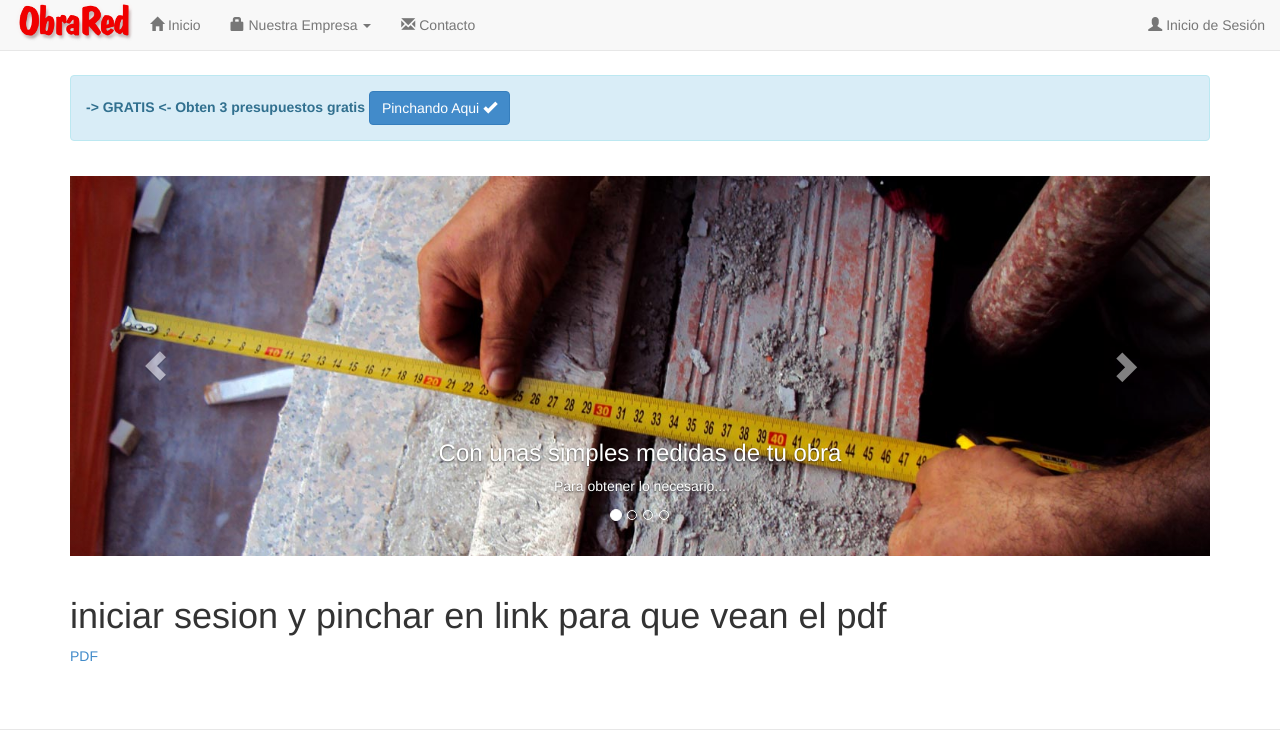
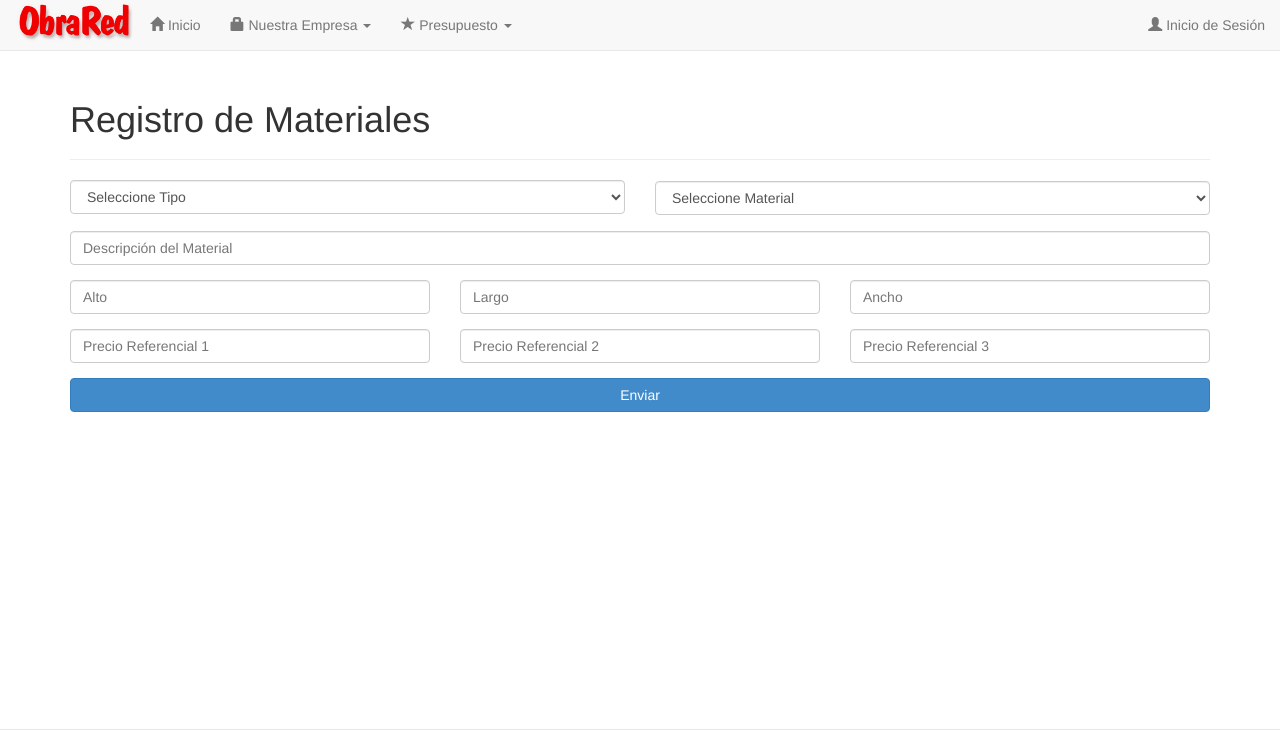
Before and after one commit to obrared2014/ObraRed, a PHP site: page /index.php?sec=Agrega_Materiales in a window 1280 px wide. Shown: the top 730 px of the page. Run offline with PHP 8.4, Linux system fonts and the light colour scheme.

Commit message:
normalise algunos documentos en relacion a su estructura de bootstrap y tambien modifique el area de presupuesto segun lo que habiamos hablado...

```diff
--- a/Vista/Cabecera.php
+++ b/Vista/Cabecera.php
@@ -23,16 +23,16 @@
                         <li><a href="?sec=Nosotros"><b class="glyphicon glyphicon-question-sign"></b>&nbsp;Quienes Somos</a></li>
                         <li><a href="?sec=Vision"><b class="glyphicon glyphicon-eye-open"></b>&nbsp;Visión</a></li>
                         <li><a href="?sec=Mision"><b class="glyphicon glyphicon-ok-sign"></b>&nbsp;Misión</a></li>
-                        <li id="contacto_login" style="display: none"><a data-toggle="modal" href="#" data-target="#formulario-contacto"><b class="glyphicon glyphicon-envelope"></b>&nbsp;Contacto</a></li>
+                        <li><a data-toggle="modal" href="#" data-target="#formulario-contacto"><b class="glyphicon glyphicon-envelope"></b>&nbsp;Contacto</a></li>
                     </ul>
                 </li>
-                <li id="contacto_logout" style="display:block"><a data-toggle="modal" href="#" data-target="#formulario-contacto"><b class="glyphicon glyphicon-envelope"></b>&nbsp;Contacto</a></li>
-                <li class="dropdown" style="display:none" id="drop_presupuesto">
+                <!--<li id="contacto_logout" style="display:block"><a data-toggle="modal" href="#" data-target="#formulario-contacto"><b class="glyphicon glyphicon-envelope"></b>&nbsp;Contacto</a></li>-->
+                <li class="dropdown">
                     <a href="#" class="dropdown-toggle" data-toggle="dropdown"><b class="glyphicon glyphicon-star"></b>&nbsp;Presupuesto <b class="caret"></b></a>
                     <ul class="dropdown-menu" role="menu">
-                        <li id="presupuesto" style="display:none"><a href="?sec=Presupuesto"><b class="glyphicon glyphicon-shopping-cart"></b>&nbsp;Crear Presupuesto</a></li>
-                        <li id="buscar" style="display:none"><a href="?sec=Buscar"><b class="glyphicon glyphicon-search"></b>&nbsp;Buscar</a></li>
-                        <li id="AgregaMateriales" style="display:none"><a href="?sec=Agrega_Materiales"><b class="glyphicon glyphicon-plus"></b>&nbsp;Agregar Materiales</a></li>
+                        <li><a href="?sec=Presupuesto"><b class="glyphicon glyphicon-shopping-cart"></b>&nbsp;Crear Presupuesto</a></li>
+                        <li><a href="?sec=Buscar"><b class="glyphicon glyphicon-search"></b>&nbsp;Buscar</a></li>
+                        <li><a href="?sec=Agrega_Materiales"><b class="glyphicon glyphicon-plus"></b>&nbsp;Agregar Materiales</a></li>
                     </ul>
                 </li>
 
@@ -48,14 +48,14 @@
                         <li><a href="Controlador/Logout.php"><b class="glyphicon glyphicon-off"></b>&nbsp;Cerrar Sesión</a></li>
                     </ul>
                 </li>
-                <script type="text/javascript">document.getElementById("drop_presupuesto").style.display="block";</script>
-                <script type="text/javascript">document.getElementById("presupuesto").style.display="block";</script>
+                <!--<script type="text/javascript">document.getElementById("drop_presupuesto").style.display="block";</script>-->
+                <!--<script type="text/javascript">document.getElementById("presupuesto").style.display="block";</script>-->
                 <script type="text/javascript">document.getElementById("servicios_logout").style.display="none";</script>
                 <script type="text/javascript">document.getElementById("servicios_login").style.display="block";</script>
-                <script type="text/javascript">document.getElementById("contacto_logout").style.display="none";</script>
-                <script type="text/javascript">document.getElementById("contacto_login").style.display="block";</script>
-                <script type="text/javascript">document.getElementById("buscar").style.display="block";</script>
-                <script type="text/javascript">document.getElementById("AgregaMateriales").style.display="block";</script>
+                <!--<script type="text/javascript">document.getElementById("contacto_logout").style.display="none";</script>-->
+                <!--<script type="text/javascript">document.getElementById("contacto_login").style.display="block";</script>-->
+                <!--<script type="text/javascript">document.getElementById("buscar").style.display="block";</script>-->
+                <!--<script type="text/javascript">document.getElementById("AgregaMateriales").style.display="block";</script>-->
             </ul>
             <?php }else{ ?>
                 <ul class="nav navbar-nav navbar-right">
--- a/Vista/Plantilla.php
+++ b/Vista/Plantilla.php
@@ -26,7 +26,7 @@
                     $seccion='Inicio';
                 }
                 if(!$_SESSION){
-                    include 'Oferta.php';
+//                    include 'Oferta.php';
                     switch($seccion){
                         case "Inicio":
                             include 'Carousel.php';
@@ -48,6 +48,15 @@
                             break;
                         case "Codigo":
                             include 'Codigo.php';
+                            break;
+                        case "Presupuesto":
+                            include 'Presupuesto.php';
+                            break;
+                        case "Buscar":
+                            include 'BuscarMateriales.php';
+                            break;
+                        case "Agrega_Materiales":
+                            include 'Registro_Materiales.php';
                             break;
                         default:
                             include 'Carousel.php';
--- a/Vista/Registro_Materiales.php
+++ b/Vista/Registro_Materiales.php
@@ -1,103 +1,78 @@
 <!--Registro_Materiales.php-->
 <meta content="900" http-equiv="REFRESH"> </meta>
-        <div class="col-xs-12 col-sm-12 col-md-12 col-lg-12">
+    <div class="row">
+        <div class="col-lg-12">
             <div class="page-header">
                 <h1>Registro de Materiales</h1>
             </div>
         </div>
-        <div class="row">
+    </div>
     <form class="form" action="./Modelo/Materiales/ValidarRegistroMateriales.php" name="registro_materiales" method="POST">
         <div class="row">
-                    <div class="col-xs-0 col-sm-0 col-md-0 col-lg-1">&nbsp;</div>
-                    <div class="col-xs-12 col-sm-12 col-md-12 col-lg-3">
+            <div class="col-lg-6">
                 <div class="form-group">
                     <select name="tipo_material" id="tipo_material" class="form-control" required="true" onchange="buscarMateriales();">
                         <option value="">Seleccione Tipo</option>
                             <?php
                                 include_once './Modelo/Materiales/consultasMateriales.php';
                                 $tipo = devuelveTipoMaterial();
-
                                 foreach($tipo as $indice => $registro){
                                     echo "<option value=".$registro['id_tipo_materiales'].">".$registro['nombre_tipo_materiales']."</option>";
                                 }
                             ?>
                         <option value="otro">Otro</option>
                     </select>
-
-                            <br/>
-                            <input type="text" class="form-control" id="tipo_otro" name="tipo_otro" placeholder="Escriba Tipo" style="display: none">
                 </div>
             </div>
-                    <div class="col-xs-12 col-sm-12 col-md-12 col-lg-3">
+            <div class="col-lg-6">
+                <input type="text" class="form-control" id="tipo_otro" name="tipo_otro" placeholder="Escriba Tipo" style="display: none" />
+            </div>
+            <div class="col-lg-6">
                 <div class="form-group">
                     <select name="material" id="material" class="form-control" required="true" onchange="buscarDetalles();">
                         <option value="" >Seleccione Material</option>
-
                     </select>
-                            <br/>
-                            <input type="text" class="form-control" id="material_otro" name="material_otro" placeholder="Escriba Material" style="display: none">
                 </div>
             </div>
-                    <div class="col-xs-0 col-sm-0 col-md-0 col-lg-7">&nbsp;</div>
         </div>
         <div class="row">
-                    <div class="col-xs-0 col-sm-0 col-md-0 col-lg-1">&nbsp;</div>
-                    <div class="col-xs-12 col-sm-12 col-md-12 col-lg-9">
-                        <div class="form-group">
-                            <input type="text" class="form-control" name="descripcion" placeholder="Descripción del Material" required="true">
+            <div class="col-lg-12">
+                <input type="text" class="form-control form-group" id="material_otro" name="material_otro" placeholder="Escriba Material" style="display: none"/>
             </div>
         </div>
-                    <div class="col-xs-0 col-sm-0 col-md-0 col-lg-2">&nbsp;</div>
+        <div class="row">
+            <div class="col-lg-12">
+                <input type="text" class="form-control form-group" name="descripcion" placeholder="Descripción del Material" required="true">
+            </div>
         </div>
         <div class="row">
-                    <div class="col-xs-0 col-sm-0 col-md-0 col-lg-1">&nbsp;</div>
-                    <div class="col-xs-12 col-sm-12 col-md-12 col-lg-3">
-                        <div class="form-group">
-                            <input type="text" class="form-control" name="alto" placeholder="Alto" required="true">
+            <div class="col-lg-4">
+                <input type="text" class="form-control form-group" name="alto" placeholder="Alto" required="true"/>
+            </div>
+            <div class="col-lg-4">
+                <input type="text" class="form-control form-group" name="largo" placeholder="Largo" required="true"/>
+            </div>
+            <div class="col-lg-4">
+                <input type="text" class="form-control form-group" name="ancho" placeholder="Ancho" required="true"/>
             </div>
         </div>
-                    <div class="col-xs-12 col-sm-12 col-md-12 col-lg-3">
-                        <div class="form-group">
-                            <input type="text" class="form-control" name="largo" placeholder="Largo" required="true">
+        <div class="row">
+            <div class="col-lg-4">
+                <input type="text" class="form-control form-group" name="precio1" placeholder="Precio Referencial 1" required="true"/>
+            </div>
+            <div class="col-lg-4">
+                <input type="text" class="form-control form-group" name="precio2" placeholder="Precio Referencial 2"/>
+            </div>
+            <div class="col-lg-4">
+                <input type="text" class="form-control form-group" name="precio3" placeholder="Precio Referencial 3">
             </div>
         </div>
-                    <div class="col-xs-12 col-sm-12 col-md-12 col-lg-3">
-                        <div class="form-group">
-                            <input type="text" class="form-control" name="ancho" placeholder="Ancho" required="true">
+        <div class="row">
+            <div class="col-lg-12">
+                <input type="submit" class="btn btn-block btn-primary btn-large" value="Enviar"/>
             </div>
         </div>
-                    <div class="col-xs-0 col-sm-0 col-md-0 col-lg-2">&nbsp;</div>
-                </div>
-                <div class="row">
-                    <div class="col-xs-0 col-sm-0 col-md-0 col-lg-1">&nbsp;</div>
-                    <div class="col-xs-12 col-sm-12 col-md-12 col-lg-3">
-                        <div class="form-group">
-                            <input type="text" class="form-control" name="precio1" placeholder="Precio Referencial 1" required="true">
-                        </div>
-                    </div>
-                    <div class="col-xs-12 col-sm-12 col-md-12 col-lg-3">
-                        <div class="form-group">
-                            <input type="text" class="form-control" name="precio2" placeholder="Precio Referencial 2">
-                        </div>
-                    </div>
-                    <div class="col-xs-12 col-sm-12 col-md-12 col-lg-3">
-                        <div class="form-group">
-                            <input type="text" class="form-control" name="precio3" placeholder="Precio Referencial 3">
-                        </div>
-                    </div>
-                    <div class="col-xs-0 col-sm-0 col-md-0 col-lg-2">&nbsp;</div>
-                </div>
-                <div class="row">
-                    <div class="col-xs-0 col-sm-0 col-md-0 col-lg-1">&nbsp;</div>
-                    <div class="col-xs-12 col-sm-12 col-md-12 col-lg-9">
-                        <div class="form-group">
-                            <input type="submit" class="btn btn-block btn-primary btn-large" value="Enviar">
-                        </div>
-                    </div>
-                    <div class="col-xs-0 col-sm-0 col-md-0 col-lg-2">&nbsp;</div>
-                </div>
     </form>
-        </div>
 <script type="text/javascript">
    function selecciona_otro(){
        var valor=document.getElementById('tipo_material').value;
@@ -118,7 +93,8 @@
 //       alert(tipo_sel);
        if(tipo_sel==='otro'){
            if(document.getElementById('tipo_material').value==="otro"){
-              document.getElementById("material").disabled=true;
+              //document.getElementById("material").disabled=true;
+              document.getElementById("material").style.display="none";
            }
            document.getElementById("material_otro").style.display="block";
            document.getElementById("material_otro").required=true;
```
Also changed, not shown: Modelo/Presupuestos/obtenerPresupuestos.php (+7 -2 lines), Vista/BuscarMateriales.php (+16 -12 lines), Vista/Presupuesto.php (+9 -9 lines). Lines whose indentation alone changed are shown as unchanged.
